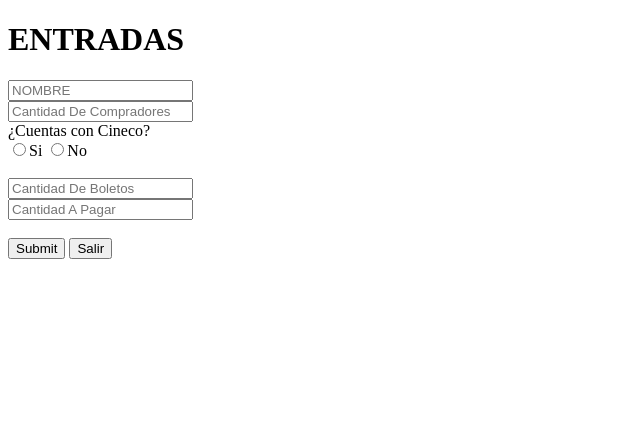
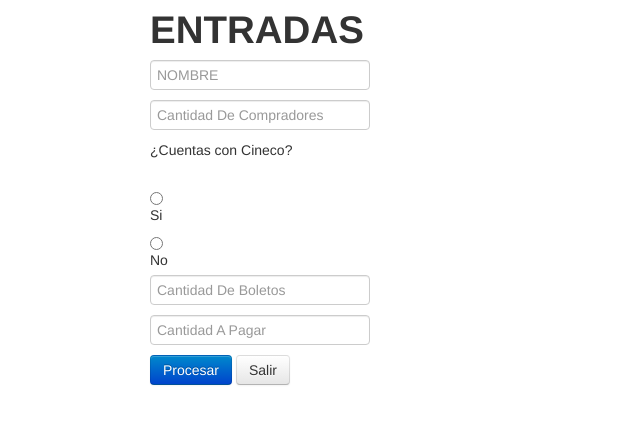
Before and after one commit to IDGS-803-21000300/PracticasParcial1_DeClase, a Flask app: page /cinepolis in a window 1280 px wide. Shown: the top 424 px of the page, without its empty margins (0-640 px from the left). Run offline with Flask 3, Linux system fonts and the light colour scheme; some libraries are stand-ins or nearby versions.

Commit message:
commit_kerr_09/02/2024

```diff
--- a/Practicas/templates/cinepolis.html
+++ b/Practicas/templates/cinepolis.html
@@ -1,67 +1,66 @@
-
 <!DOCTYPE html>
 <html lang="en">
 <head>
     <meta charset="UTF-8">
     <meta name="viewport" content="width=device-width, initial-scale=1.0">
     <title>Cinepolis</title>
-    <!-- <link rel="stylesheet" href="../../Formulario/static/css/bootstrap/bootstrap/css/bootstrap-responsive.css">
-    <link rel="stylesheet" href="../../Formulario/static/css/bootstrap/bootstrap/css/bootstrap.css">
-    <link href="/resources/css/style/cinepolis.css" rel="stylesheet"> -->
+    <link rel="stylesheet" href="../static/css/bootstrap/bootstrap/css/bootstrap-responsive.min.css">
+    <link rel="stylesheet" href="../static/css/bootstrap/bootstrap/css/bootstrap.css">
 </head>
 <body>
 
-<form action="/Procesar", method="post">
+<form action="/Procesar" method="post" class="container">
 
-    <div class="contenedorMain">
-        <div class="row">
+    <div class="row">
+        <div class="col">
 
-            <div class="col">
+            <h1 class="mt-3">ENTRADAS</h1>
 
-            <h1>ENTRADAS</h1>
+            <div class="mb-3">
+                <input type="text" name="txtNombre" id="txtNombre" class="form-control" placeholder="NOMBRE">
+            </div>
 
-            <input type="text" name="txtNombre" id="txtNombre" placeholder="NOMBRE">
-                <br>
+            <div class="mb-3">
+                <input type="number" name="txtCantidadCompradores" id="txtCantidadCompradores" class="form-control" placeholder="Cantidad De Compradores">
+            </div>
 
-            <input type="number" name="txtCantidadCompradores" id="txtCantidadCompradores" placeholder="Cantidad De Compradores">
-                <br>
-
+            <div class="mb-3">
                 <label for="">¿Cuentas con Cineco?</label>
                 <br>
-            <div class="row">
-                <input type="radio" name="rbCinecoSi", id="rbCinecoSi"><label for="">Si</label>
-                <input type="radio" name="rbCinecoNo", id="rbCinecoNo"><label for="">No</label>
-            </div>
-                <br>
-            <input type="number" name="txtCantidadBoletos" id="txtCantidadBoletos" placeholder="Cantidad De Boletos">
-
+                <div class="form-check form-check-inline">
+                    <input type="radio" name="rbCineco" id="rbCinecoSi" class="form-check-input">
+                    <label for="rbCinecoSi" class="form-check-label">Si</label>
+                </div>
+                <div class="form-check form-check-inline">
+                    <input type="radio" name="rbCineco" id="rbCinecoNo" class="form-check-input">
+                    <label for="rbCinecoNo" class="form-check-label">No</label>
+                </div>
             </div>
 
-            <dov class="col">
-
-                <input type="number" name="txtCantidadPagar" id="txtCantidadPagar" placeholder="Cantidad A Pagar">
-
-            </dov>
-
-        </div>
-    <!-- termina el row -->
-
-        <div class="row">
-            <!-- <h1>Acciones</h1> -->
-
-                <br>
-
-            <div class="row">
-                <input type="submit" name="btnProcesar" title="Procesar">
-                <button>Salir</button>
+            <div class="mb-3">
+                <input type="number" name="txtCantidadBoletos" id="txtCantidadBoletos" class="form-control" placeholder="Cantidad De Boletos">
             </div>
 
         </div>
 
+        <div class="col">
+            <div class="mb-3">
+                <input type="number" name="txtCantidadPagar" id="txtCantidadPagar" class="form-control" placeholder="Cantidad A Pagar">
+            </div>
+        </div>
+
+    </div>
+
+    <div class="row">
+        <div class="col">
+            <div class="mb-3">
+                <input type="submit" name="btnProcesar" value="Procesar" class="btn btn-primary">
+                <button class="btn btn-secondary">Salir</button>
+            </div>
+        </div>
     </div>
 
 </form>
 
-
 </body>
 </html>
```
Also changed, not shown: Practicas/templates/container.html (+24 -7 lines), Practicas/templates/containerMain.html (+21 -7 lines), Practicas/templates/resistencias.html (+7 -6 lines).
